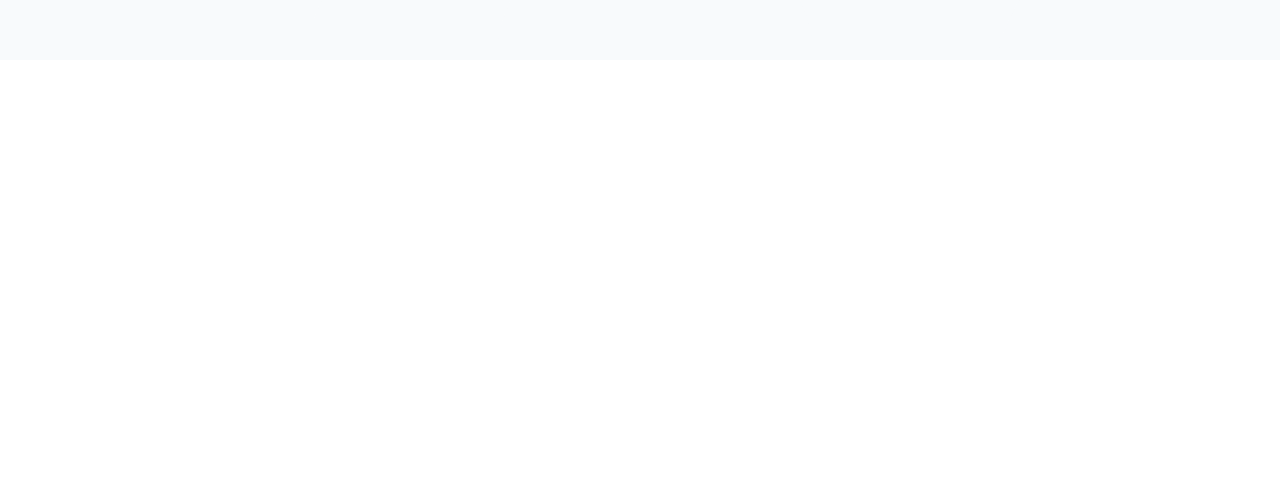
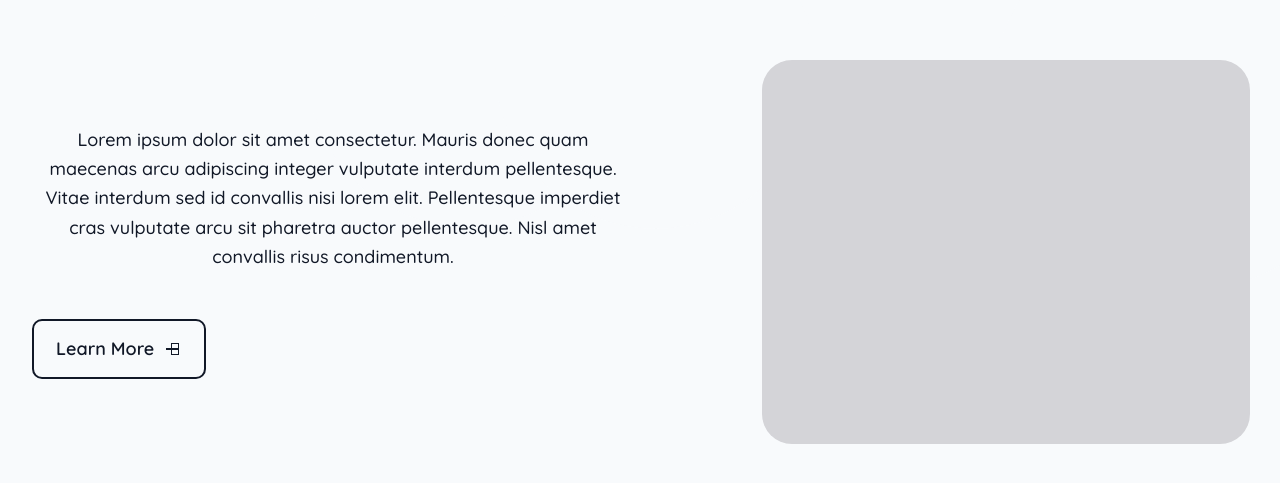
Before and after one commit to kmgmedia/sandton_prep_website, a Next.js app: page / in a window 1280 px wide. Shown: the part 993-1476 px from the top of the page. Before the commit the page ends 1053 px from the top, so only its background shows below. Built offline with nearby package versions, Linux system fonts and the light colour scheme; grey boxes are pictures that could not be loaded; a web font is replaced by a local one.

Commit message:
Updated!

```diff
--- a/components/ui/Hero.tsx
+++ b/components/ui/Hero.tsx
@@ -36,14 +36,14 @@
           </h1>
 
           {/* Sub text */}
-          <p className="mt-6 max-w-2xl text-gray-600 text-bold md:text-lg font-quicksand">
+          <p className="mt-6 max-w-2xl text-gray-600 text-bold md:text-lg font-['Quicksand']">
             Welcome to Sandton Preparatory School, where we provide exceptional
             early childhood education for children aged 6 months to 10 years in
             a nurturing, creative environment.
           </p>
 
           {/* Buttons */}
-          <div className="mt-8 flex flex-col sm:flex-row gap-4">
+          <div className="mt-10 flex flex-col sm:flex-row gap-4">
             <a
               href="#book"
               className="inline-flex items-center justify-center px-6 py-3 bg-[#FFD900] hover:bg-[#FFD43B] text-gray-900 font-medium rounded-md shadow-sm transition font-quicksand"
@@ -79,6 +79,41 @@
             <div className="w-80 h-80 left-[306.58px] top-[157.13px] absolute bg-slate-50 rounded-full"></div>
             <div className="w-80 h-80 left-[493.92px] top-[160.03px] absolute origin-top-left rotate-[-0.51deg] bg-slate-50  rounded-full"></div>
           </div>
+
+
+          {/* discriptions Session */}
+          <div className="relative w-[1440px] px-28 py-14 inline-flex flex-col justify-start items-start gap-2.5 overflow-hidden">
+            <div className="inline-flex justify-center items-center gap-32">
+              <div className="w-[602px] inline-flex flex-col justify-start items-start gap-12">
+                <div className="self-stretch justify-start text-gray-900 text-lg font-medium font-['Quicksand'] leading-relaxed">
+                  Lorem ipsum dolor sit amet consectetur. Mauris donec quam
+                  maecenas arcu adipiscing integer vulputate interdum
+                  pellentesque. Vitae interdum sed id convallis nisi lorem elit.
+                  Pellentesque imperdiet cras vulputate arcu sit pharetra auctor
+                  pellentesque. Nisl amet convallis risus condimentum.
+                </div>
+                <div
+                  data-badge="false"
+                  data-icon="true"
+                  data-size="56"
+                  data-state="Focused"
+                  data-type="Tetriary"
+                  className="px-6 py-4 rounded-[10px] outline outline-2 outline-offset-[-2px] outline-gray-900 inline-flex justify-center items-center gap-2.5 overflow-hidden"
+                >
+                  <div className="flex justify-start items-center gap-2">
+                    <div className="justify-start text-gray-900 text-lg font-semibold font-['Quicksand']">
+                      Learn More
+                    </div>
+                    <div className="w-5 h-5 relative overflow-hidden">
+                      <div className="w-2.5 h-0 left-[4.75px] top-[10px] absolute outline outline-[1.50px] outline-offset-[-0.75px] outline-gray-900"></div>
+                      <div className="w-1.5 h-2.5 left-[10px] top-[4.75px] absolute outline outline-[1.50px] outline-offset-[-0.75px] outline-gray-900"></div>
+                    </div>
+                  </div>
+                </div>
+              </div>
+              <div className="w-[487.91px] h-96 bg-zinc-300 rounded-[30px]"></div>
+            </div>
+          </div>
         </div>
       </main>
     );
```
